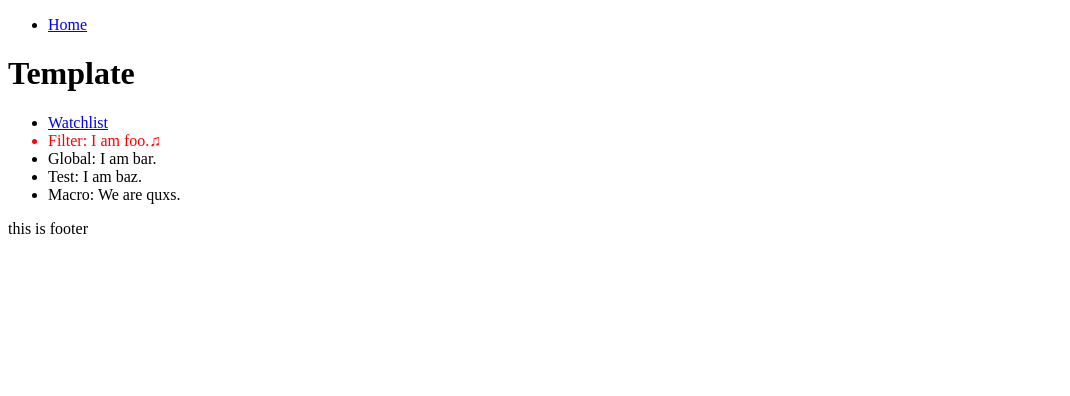
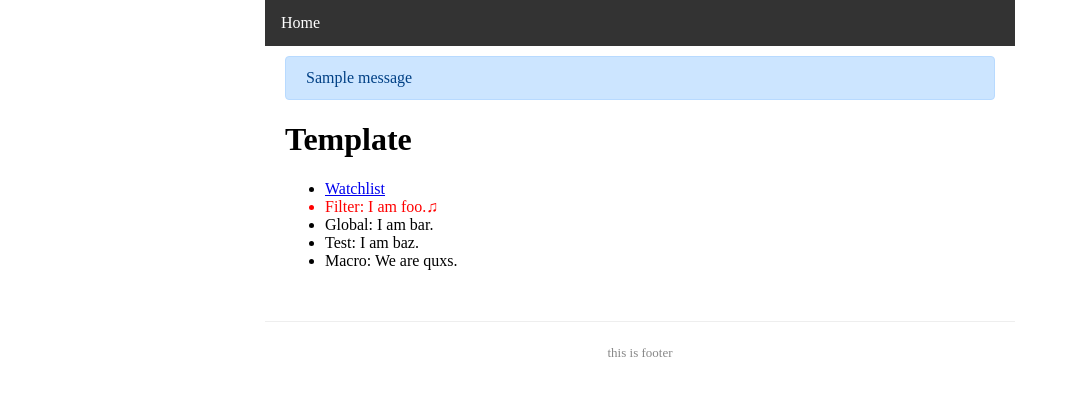
Before and after one commit to duj4/flask_practice, a Flask app: page / in a window 1280 px wide. Shown: the top 396 px of the page, without its empty margins (0-1070 px from the left). Run offline with Flask 2, Linux system fonts and the light colour scheme; one stand-in notice (Sample message) is shown.

Commit message:
chapter 3 done

```diff
--- a/app.py
+++ b/app.py
@@ -1,4 +1,4 @@
-from flask import Flask, url_for, request, redirect, abort, make_response, jsonify, session, render_template, Markup
+from flask import Flask, url_for, request, redirect, abort, make_response, jsonify, session, render_template, Markup, flash
 from urllib.parse import urlparse, urljoin
 from jinja2.utils import generate_lorem_ipsum
 import json
@@ -159,6 +159,10 @@ def load_post():
 def not_found():
     abort(404)
 
+@app.route('/500')
+def internalServerError():
+    abort(500)
+
 # 响应格式
 @app.route('/returnType')
 def returnType():
@@ -272,6 +276,12 @@ foo = 'I am foo.'
 app.jinja_env.globals['bar'] = bar
 app.jinja_env.globals['foo'] = foo
 
+# 通过模板环境对象删除jinja2语句导致的HTML代码空白
+# 宏内的空白控制不受trim_blocks和lstrip_blocks属性控制
+app.jinja_env.trim_blocks = True # 删除Jinja2语句后的第一个空行，仅针对{%……%}中的代码块
+app.jinja_env.lstrip_blocks = True # 删除Jinja2语句所在行之前的空格和制表符
+
+
 # 注册自定义过滤器
 # musical过滤器会在被国旅的变量字符后添加一个音符图标，即s是被传入/被过滤的字符
 @app.template_filter()
@@ -286,8 +296,41 @@ def baz(n):
     if n == 'baz':
         return True
     return False
-# 向模板中添加测试其
+# 向模板中添加测试器
 app.jinja_env.tests['baz'] = baz
+
+# 使用flash函数“闪现”消息
+# 如果flash消息中包含中文，在Python2.x中，那么需要在字符串前添加u前缀，告诉Python把这个字符串编码成Unicode字符串
+# 还需要在Python文件的首行添加编码声明“#-*- coding: utf-8 -*-”,这会让Python使用UTF-8来解码字符串
+# Python3则不需要，因为默认就是Unicode编码
+@app.route('/flash')
+def just_flash():
+    flash('我是闪电，谁找我?')
+    return redirect(url_for('index'))
+
+# 错误处理函数
+# 错误处理函数需要附加app.errorhandler()装饰器，并传入错误状态码作为参数
+# 错误处理函数本身需要接受异常类作为参数，并在返回值中注明对应的HTTP状态码。当发生错误时，对应的错误处理函数会被调用，它的返回值会作为错误响应的主体
+
+
+# 404 error handler
+@app.errorhandler(404)
+def page_not_found(e):
+    # 内置的异常对象提供了以下参数：
+    print(e.code) # code: 状态码
+    print(e.name) # name: 原因短语
+    print(e.description) # description: 错误描述，另外使用get_description()方法还可以获取HTML格式的错误描述代码
+    print(e.get_description())
+    return render_template('errors/404.html'), 404
+
+# 500 error handler
+@app.errorhandler(500)
+def internal_server_error(e):
+    print(e.code)  # code: 状态码
+    print(e.name)  # name: 原因短语
+    print(e.description)  # description: 错误描述，另外使用get_description()方法还可以获取HTML格式的错误描述代码
+    print(e.get_description())
+    return render_template('errors/500.html'), 500
 
 @app.route('/')
 def index():
--- a/config.py
+++ b/config.py
@@ -1,3 +1,4 @@
 DEBUG = True
 HOST = '0.0.0.0'
 PORT = '5000'
+SECRET_KEY = 'secret string'
--- /dev/null
+++ b/static/styles.css
@@ -0,0 +1,53 @@
+body {
+    margin: auto;
+    width: 750px;
+}
+
+nav ul {
+    list-style-type: none;
+    margin: 0;
+    padding: 0;
+    overflow: hidden;
+    background-color: #333;
+}
+
+nav li {
+    float: left;
+}
+
+nav li a {
+    display: block;
+    color: white;
+    text-align: center;
+    padding: 14px 16px;
+    text-decoration: none;
+}
+
+nav li a:hover {
+    background-color: #111;
+}
+
+main {
+    padding: 10px 20px;
+}
+
+footer {
+    font-size: 13px;
+    color: #888;
+    border-top: 1px solid #eee;
+    margin-top: 25px;
+    text-align: center;
+    padding: 10px;
+
+}
+
+.alert {
+  position: relative;
+  padding: 0.75rem 1.25rem;
+  margin-bottom: 1rem;
+  border: 1px solid transparent;
+  border-radius: 0.25rem;
+  color: #004085;
+  background-color: #cce5ff;
+  border-color: #b8daff;
+}
--- a/templates/base.html
+++ b/templates/base.html
@@ -4,7 +4,10 @@
     {% block head%}
         <meta charset="UTF-8">
         <title>{% block title %}Template - HelloFlask{% endblock %}</title>
-        {% block styles %}{% endblock %}
+        <link rel="icon" type="image/x-icon" href="{{ url_for('static', filename='favicon.ico') }}">
+        {% block styles %}
+            <link rel="stylesheet" type="text/css" href="{{ url_for('static', filename='styles.css') }}">
+        {% endblock %}
     {% endblock %}
 </head>
 <body>
@@ -14,8 +17,12 @@
         </ul>
     </nav>
     <main>
+        {% for message in get_flashed_messages() %}
+            <div class="alert">{{ message }}</div>
+        {% endfor %}
         {% block content %}{% endblock %}
     </main>
+    <!--在Jinja2语句中添加-可以去掉HTML代码中该语句前后的空白-->
     <footer>
         {% block footer %}
             <p>this is footer</p>
--- a/templates/macros.html
+++ b/templates/macros.html
@@ -1,7 +1,7 @@
 {% macro qux(amount=1) %}
-    {% if amount == 1 %}
+    {% if amount == 1 -%}
         I am qux.
-    {% elif amount > 1 %}
+    {% elif amount > 1 -%}
         We are quxs.
-    {% endif %}
+    {%- endif %}
 {% endmacro %}
```
Also changed, not shown: templates/errors/404.html (added, +10 -0 lines), templates/errors/500.html (added, +10 -0 lines), templates/watchlist.html (+4 -4 lines), static/avatar.png (added), static/favicon.ico (added).
